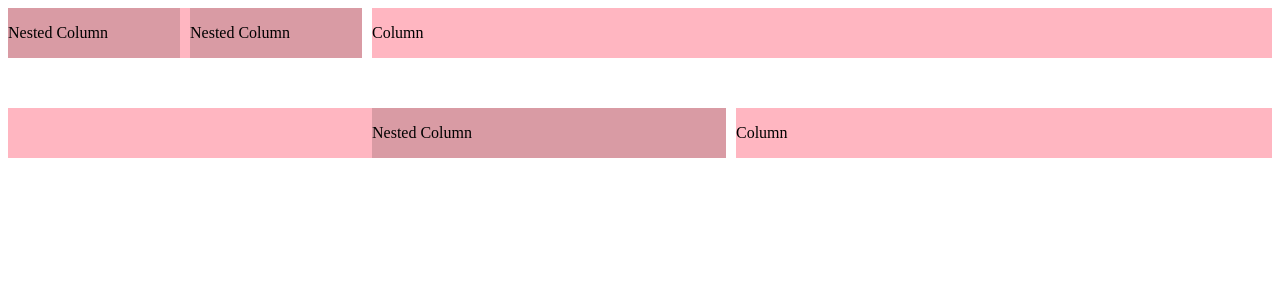
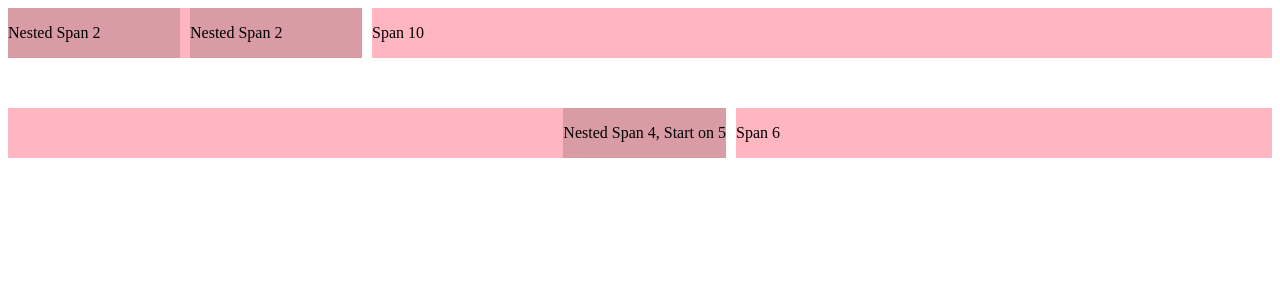
Before and after one commit to faceless-ui/css-grid, a React app: page / in a window 1280 px wide. Shown: the top 300 px of the page. Built offline with nearby package versions, Linux system fonts and the light colour scheme; the HTML template or start-up script is replaced by a standard one.

Commit message:
adds styles-components as dependency, renders StyledColumn within Column

```diff
--- a/demo/App.js
+++ b/demo/App.js
@@ -14,15 +14,15 @@ const App = () => {
           <Column span={4} style={{ backgroundColor: 'lightpink' }}>
             <Row>
               <Column span={2} style={{ backgroundColor: 'rgba(0, 0, 0, .15)' }}>
-                <p>Nested Column</p>
+                <p>Nested Span 2</p>
               </Column>
               <Column span={2} style={{ backgroundColor: 'rgba(0, 0, 0, .15)' }}>
-                <p>Nested Column</p>
+                <p>Nested Span 2</p>
               </Column>
             </Row>
           </Column>
           <Column span={10} style={{ backgroundColor: 'lightpink' }}>
-            <p>Column</p>
+            <p>Span 10</p>
           </Column>
         </Row>
       </div>
@@ -32,12 +32,12 @@ const App = () => {
           <Column span={8} style={{ backgroundColor: 'lightpink' }}>
             <Row>
               <Column span={4} startOn={5} style={{ backgroundColor: 'rgba(0, 0, 0, .15)' }}>
-                <p>Nested Column</p>
+                <p>Nested Span 4, Start on 5</p>
               </Column>
             </Row>
           </Column>
           <Column span={6} style={{ backgroundColor: 'lightpink' }}>
-            <p>Column</p>
+            <p>Span 6</p>
           </Column>
         </Row>
       </div>
--- a/package.json
+++ b/package.json
@@ -11,7 +11,8 @@
   },
   "dependencies": {
     "prop-types": "^15.7.2",
-    "react": "^16.10.1"
+    "react": "^16.10.1",
+    "styled-components": "^4.4.0"
   },
   "devDependencies": {
     "@babel/core": "^7.6.2",
@@ -28,6 +29,7 @@
     "html-webpack-plugin": "^3.2.0",
     "react-dom": "npm:@hot-loader/react-dom",
     "react-hot-loader": "^4.12.14",
+    "styled-components": "^4.4.0",
     "webpack": "^4.41.0",
     "webpack-cli": "^3.3.9",
     "webpack-dev-server": "^3.8.2"
--- /dev/null
+++ b/src/Column/css.js
@@ -0,0 +1,13 @@
+import styled from 'styled-components';
+
+const StyledColumn = styled.div`
+  ${(props) => {
+    const { span, startOn } = props.propsForStyler;
+    return (`
+      grid-column-start: ${!startOn ? `span ${span}` : null};
+      grid-column-end: ${startOn ? `span ${span}` : 'auto'};
+    `);
+  }}
+`;
+
+export default StyledColumn;
--- a/src/Column/index.js
+++ b/src/Column/index.js
@@ -3,6 +3,8 @@ import PropTypes from 'prop-types';
 
 import GridContext from '../GridProvider/context';
 import GridProvider from '../GridProvider';
+
+import StyledColumn from './css';
 
 const Column = (props) => {
   const {
@@ -12,35 +14,32 @@ const Column = (props) => {
     style,
   } = props;
 
+  const propsForStyler = {
+    startOn,
+    span,
+  };
+
   return (
     <GridContext.Consumer>
       {(gridContext) => {
-        const columnStyles = startOn
-          ? {
-            gridColumnStart: startOn,
-            gridColumnEnd: `span ${span}`,
-          }
-          : {
-            gridColumn: `span ${span}`,
-          };
-
         return (
           <GridProvider numberOfColumns={span} gutterSize={gridContext.gutterSize}>
-            <div
+            <StyledColumn
               className="column"
-              style={{
-                ...columnStyles,
-                ...style,
+              {...{
+                style,
+                propsForStyler,
               }}
             >
               {children}
-            </div>
+            </StyledColumn>
           </GridProvider>
         );
       }}
     </GridContext.Consumer>
   );
 };
+
 
 Column.defaultProps = {
   span: undefined,
```
Also changed, not shown: 3 other files (tests, documents, lock files or other folders).
